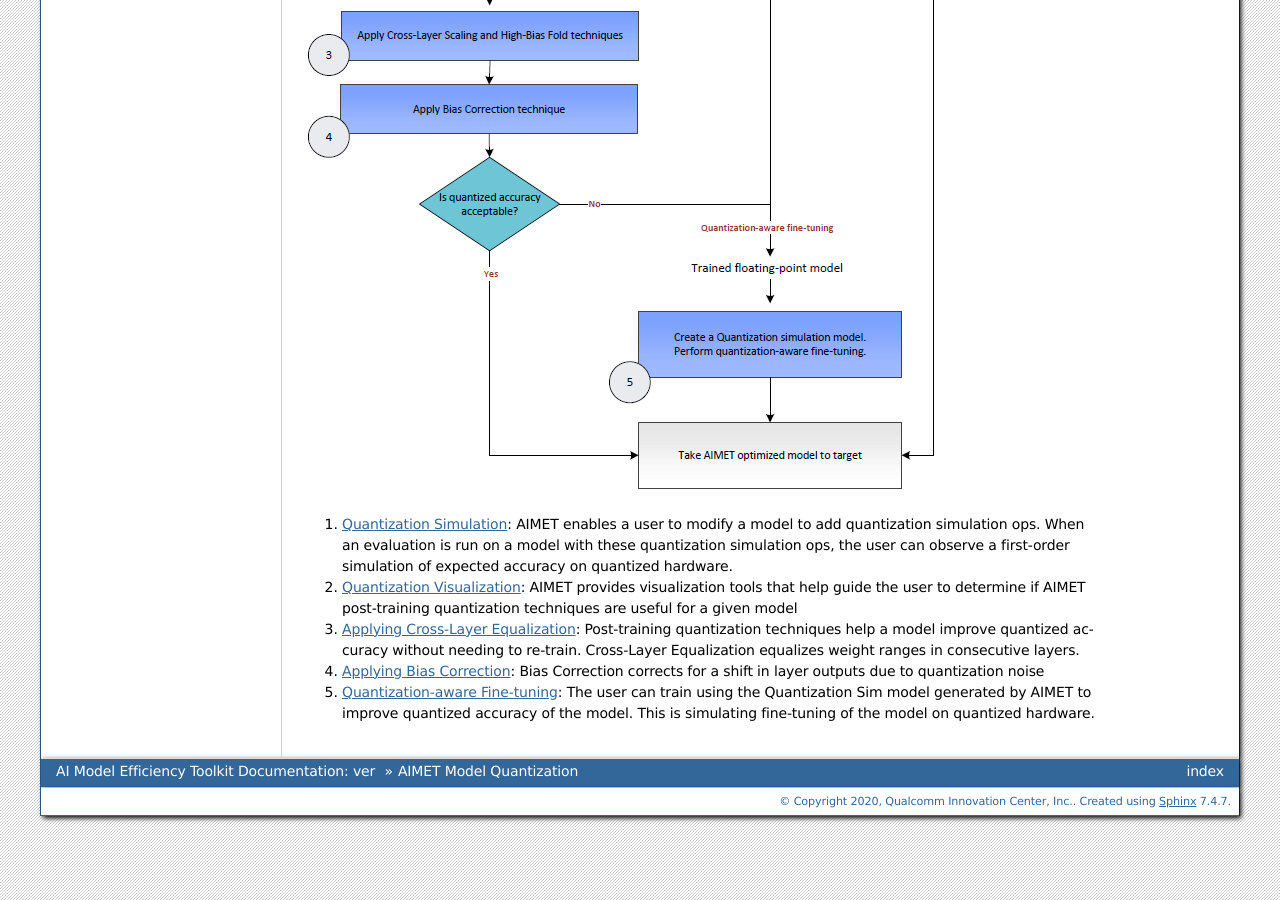
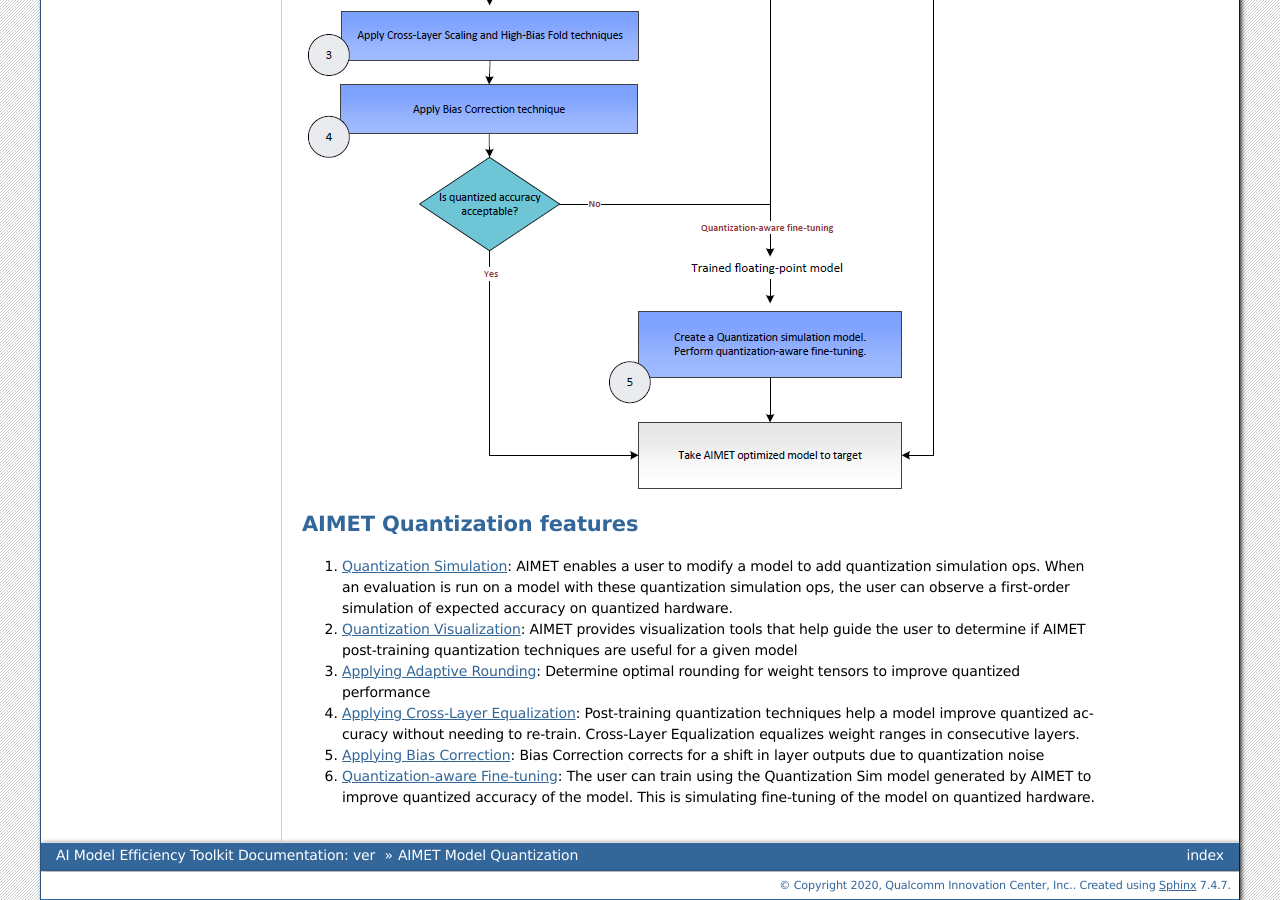
Before and after one commit to quic/aimet, a Sphinx documentation site: the page built from Docs/user_guide/model_quantization.rst, in a window 1280 px wide and 900 px high, scrolled down 2038 px. Built offline with Sphinx 7.4.7, drawn with Linux system fonts in a browser that asks for light colours; some of the changed text lies outside the part shown.

Commit message:
Link Adaround pages to parent page
Signed-off-by: Hitarth Mehta <quic_hitameht@quicinc.com>

```diff
--- a/Docs/api_docs/tensorflow_adaround.rst
+++ b/Docs/api_docs/tensorflow_adaround.rst
@@ -1,6 +1,6 @@
 :orphan:
 
-.. _api-tensorflow-adaround:
+.. _tf-adaround:
 
 ==================================
 AIMET TensorFlow AdaRound API
--- a/Docs/api_docs/tensorflow_quantization.rst
+++ b/Docs/api_docs/tensorflow_quantization.rst
@@ -4,5 +4,6 @@
 
 AIMET Quantization for TensorFlow provides the following functionality
    - :ref:`Quantization Simulation<tf-quantsim>`: Allows ability to simulate inference and training on quantized hardware
+   - :ref:`Adaptive Rounding<tf-adaround>`: Post-training quantization technique to optimize rounding of weight tensors
    - :ref:`Cross-Layer Equalization<tf-cle>`: Post-training quantization technique to equalize layer parameters
    - :ref:`Bias Correction<tf-bias-correction>`: Post-training quantization technique to correct shift in layer outputs due to quantization noise
--- a/Docs/api_docs/torch_quantization.rst
+++ b/Docs/api_docs/torch_quantization.rst
@@ -4,5 +4,6 @@
 
 AIMET Quantization for PyTorch provides the following functionality
    - :ref:`Quantization Simulation<api-torch-quantsim>`: Allows ability to simulate inference and training on quantized hardware
+   - :ref:`Adaptive Rounding<api-torch-adaround>`: Post-training quantization technique to optimize rounding of weight tensors
    - :ref:`Cross-Layer Equalization<api-torch-cle>`: Post-training quantization technique to equalize layer parameters
    - :ref:`Bias Correction<api-torch-bias-correction>`: Post-training quantization technique to correct shift in layer outputs due to quantization noise
--- a/Docs/user_guide/model_quantization.rst
+++ b/Docs/user_guide/model_quantization.rst
@@ -42,9 +42,14 @@
 
 .. image:: ../images/flow_diagram.png
 
+AIMET Quantization features
+===========================
+
 #. :ref:`Quantization Simulation<ug-quantsim>`: AIMET enables a user to modify a model to add quantization simulation ops. When an evaluation is run on a model with these quantization simulation ops, the user can observe a first-order simulation of expected accuracy on quantized hardware.
 
 #. :ref:`Quantization Visualization<ug-quantization-visualization>`: AIMET provides visualization tools that help guide the user to determine if AIMET post-training quantization techniques are useful for a given model
+
+#. :ref:`Applying Adaptive Rounding<ug-adaround>`: Determine optimal rounding for weight tensors to improve quantized performance
 
 #. :ref:`Applying Cross-Layer Equalization<ug-post-training-quantization>`: Post-training quantization techniques help a model improve quantized accuracy without needing to re-train. Cross-Layer Equalization equalizes weight ranges in consecutive layers.
 
```
